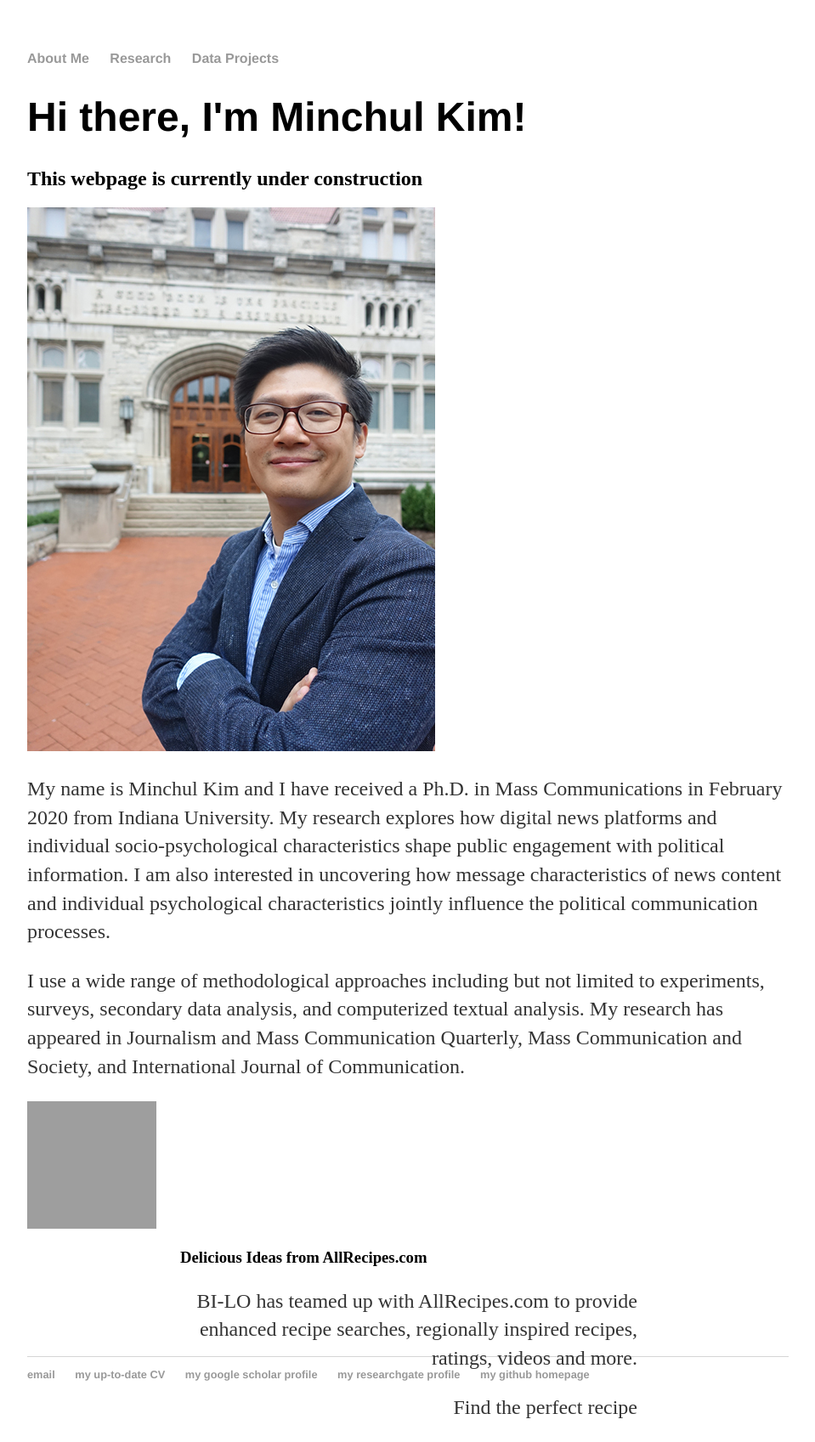
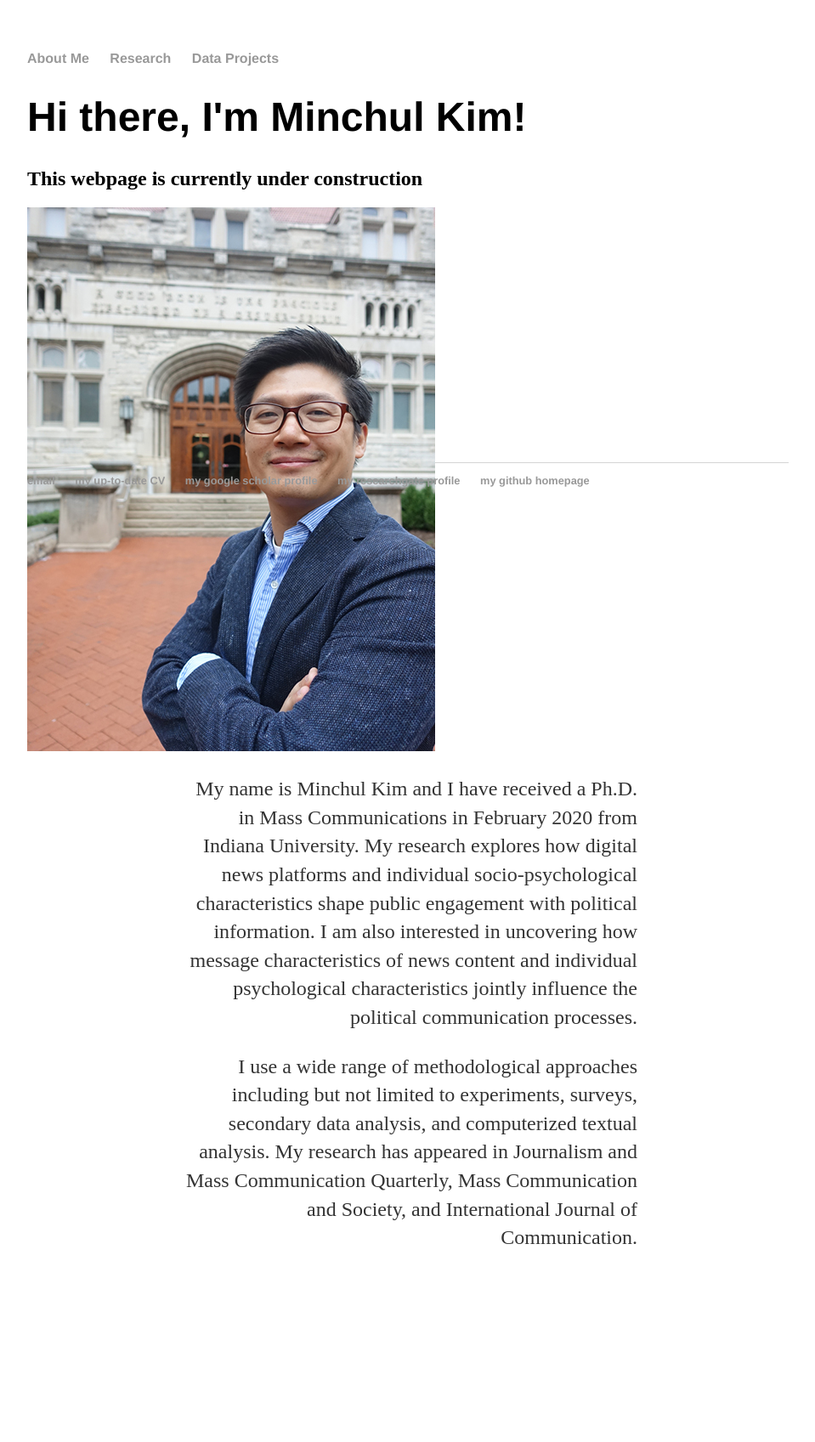
Before and after one commit to minchulkim-phd/minchulkim, a Jekyll site: the page built from index.html, in a window 1280 px wide. Shown: the whole page at 85% size, without its empty margins (160-1119 px from the left). Built offline with Jekyll 4.4.1, drawn with Linux system fonts in a browser that asks for light colours; after the commit the page ends 1498 px from its top, so only the background shows below that; grey boxes are pictures that could not be loaded.

Commit message:
Update index.html

```diff
--- a/index.html
+++ b/index.html
@@ -5,17 +5,12 @@
 <div class="blurb">
 	<h1>Hi there, I'm Minchul Kim!</h1>
 	<h2>This webpage is currently under construction</h2>
-	<image src="/images/Portrait_Minchul Kim.jpg">
-	<p>My name is Minchul Kim and I have received a Ph.D. in Mass Communications in February 2020 from Indiana University. My research explores how digital news platforms and individual socio-psychological characteristics shape public engagement with political information. I am also interested in uncovering how message characteristics of news content and individual psychological characteristics jointly influence the political communication processes.</p>
-	<p>I use a wide range of methodological approaches including but not limited to experiments, surveys, secondary data analysis, and computerized textual analysis. My research has appeared in Journalism and Mass Communication Quarterly, Mass Communication and Society, and International Journal of Communication.</p>
 
-<div class="slide-content">
-  <img src="http://static.adzerk.net/Advertisers/fdec4733b4814d9e958b7f86c25020b5.jpg" width="152" height="150" alt="Delicious Ideas from AllRecipes.com">
-  <div class="imgDes">
-    <h3>Delicious Ideas from AllRecipes.com</h3>
-    <p>BI-LO has teamed up with AllRecipes.com to provide enhanced recipe searches, regionally inspired recipes, ratings, videos and more.</p>
-    <p class="more">Find the perfect recipe</p>
-  </div>
-</div>
-
+	<div class="slide-content">
+		<img src="/images/Portrait_Minchul Kim.jpg">
+		<div class="imgDes">
+			<p>My name is Minchul Kim and I have received a Ph.D. in Mass Communications in February 2020 from Indiana University. My research explores how digital news platforms and individual socio-psychological characteristics shape public engagement with political information. I am also interested in uncovering how message characteristics of news content and individual psychological characteristics jointly influence the political communication processes.</p>
+			<p>I use a wide range of methodological approaches including but not limited to experiments, surveys, secondary data analysis, and computerized textual analysis. My research has appeared in Journalism and Mass Communication Quarterly, Mass Communication and Society, and International Journal of Communication.</p>
+		</div>
+	</div>
 </div><!-- /.blurb -->
```
